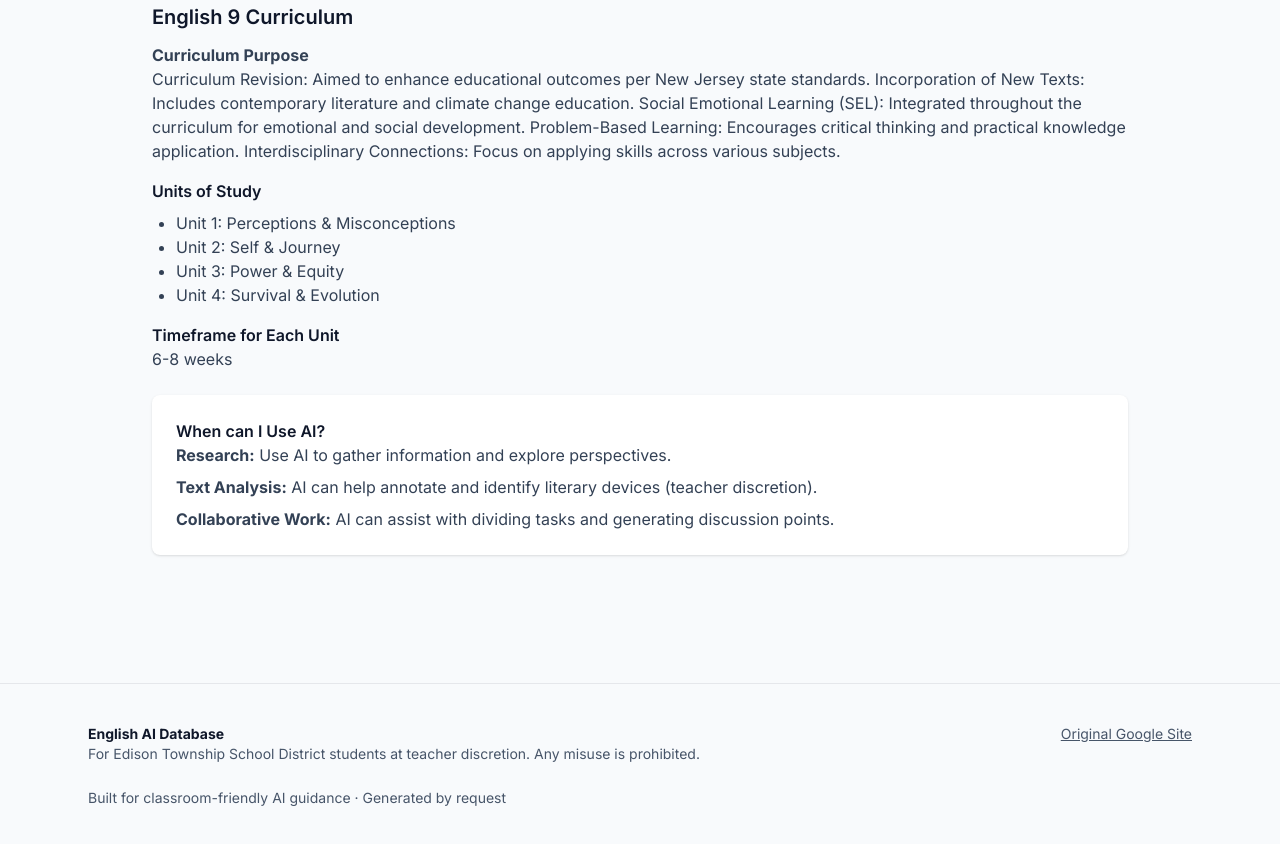
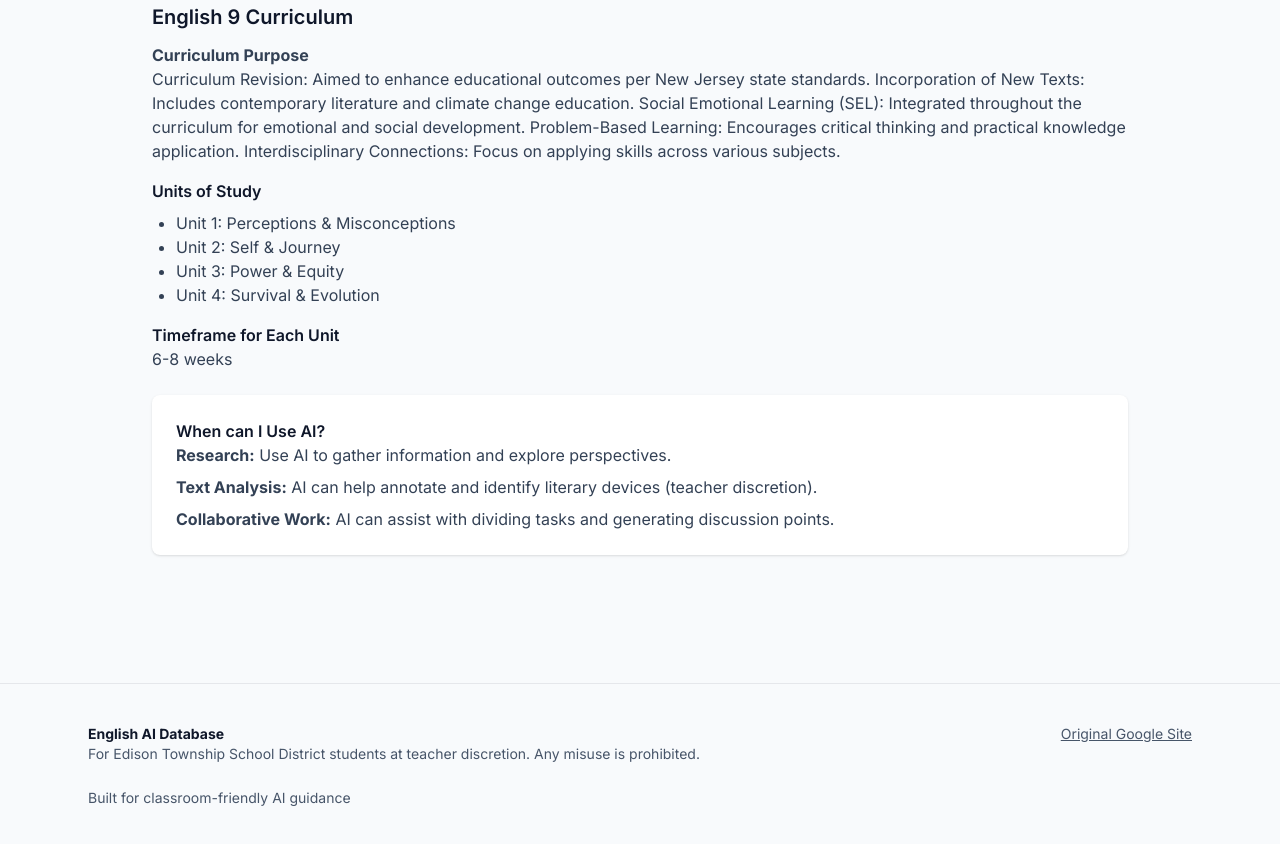
Before and after one commit to mayraraj/EnglishAIDatabase, a plain HTML site: page freshmen.html in a window 1280 px wide. Shown: the part 673-1517 px from the top of the page. Drawn offline with nearby package versions, Linux system fonts and the light colour scheme.

Commit message:
Update freshmen.html

```diff
--- a/freshmen.html
+++ b/freshmen.html
@@ -90,7 +90,7 @@
         <a href="https://sites.google.com/edison.k12.nj.us/english-ai-database?usp=sharing" target="_blank" class="underline">Original Google Site</a>
       </div>
     </div>
-    <p class="mt-6">Built for classroom-friendly AI guidance · Generated by request</p>
+    <p class="mt-6">Built for classroom-friendly AI guidance</p>
   </div>
 </footer>
 </body>
```
